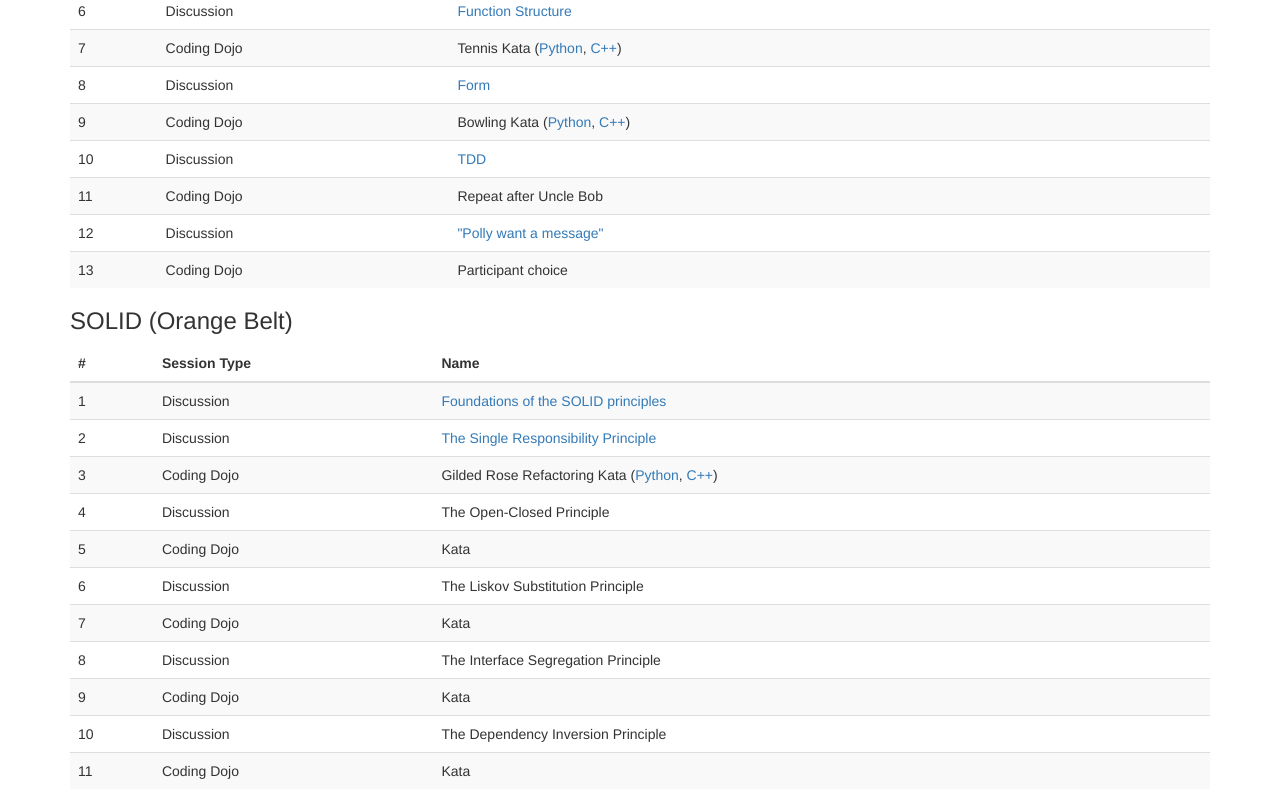
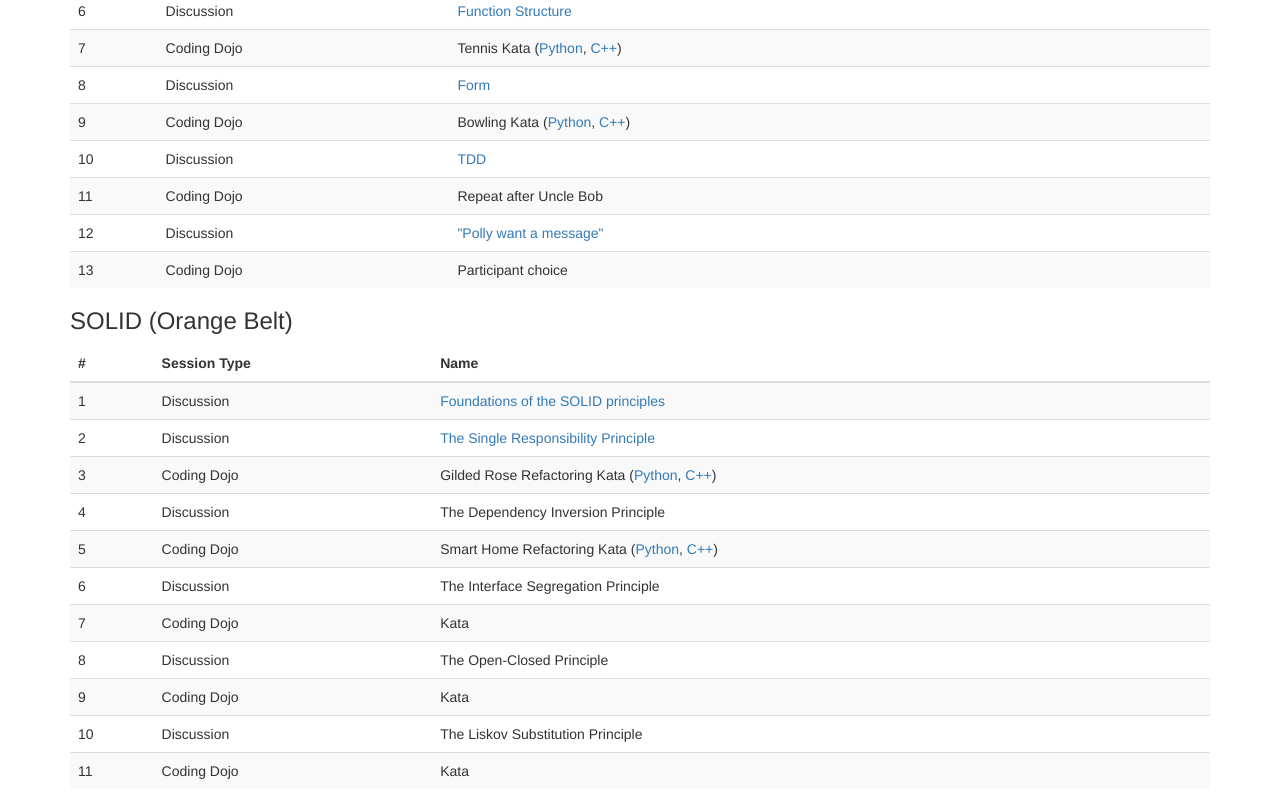
Before and after one commit to Coding-Cuddles/slides, a plain HTML site: page _site/index.html in a window 1280 px wide. Shown: the part 738-1547 px from the top of the page. Drawn offline with nearby package versions, Linux system fonts and the light colour scheme.

Commit message:
Add kata for DIP (#34)

```diff
--- a/_site/index.html
+++ b/_site/index.html
@@ -170,17 +170,20 @@
           <tr>
             <td>4</td>
             <td>Discussion</td>
-            <td>The Open-Closed Principle</td>
+            <td>The Dependency Inversion Principle</td>
           </tr>
           <tr>
             <td>5</td>
             <td>Coding Dojo</td>
-            <td>Kata</td>
+            <td>Smart Home Refactoring Kata
+              (<a href="https://github.com/Coding-Cuddles/smart-home-refactoring-python-kata">Python</a>,
+              <a href="https://github.com/Coding-Cuddles/smart-home-refactoring-cpp-kata">C++</a>)
+            </td>
           </tr>
           <tr>
             <td>6</td>
             <td>Discussion</td>
-            <td>The Liskov Substitution Principle</td>
+            <td>The Interface Segregation Principle</td>
           </tr>
           <tr>
             <td>7</td>
@@ -190,7 +193,7 @@
           <tr>
             <td>8</td>
             <td>Discussion</td>
-            <td>The Interface Segregation Principle</td>
+            <td>The Open-Closed Principle</td>
           </tr>
           <tr>
             <td>9</td>
@@ -200,7 +203,7 @@
           <tr>
             <td>10</td>
             <td>Discussion</td>
-            <td>The Dependency Inversion Principle</td>
+            <td>The Liskov Substitution Principle</td>
           </tr>
           <tr>
             <td>11</td>
```
Also changed, not shown: README.md.
